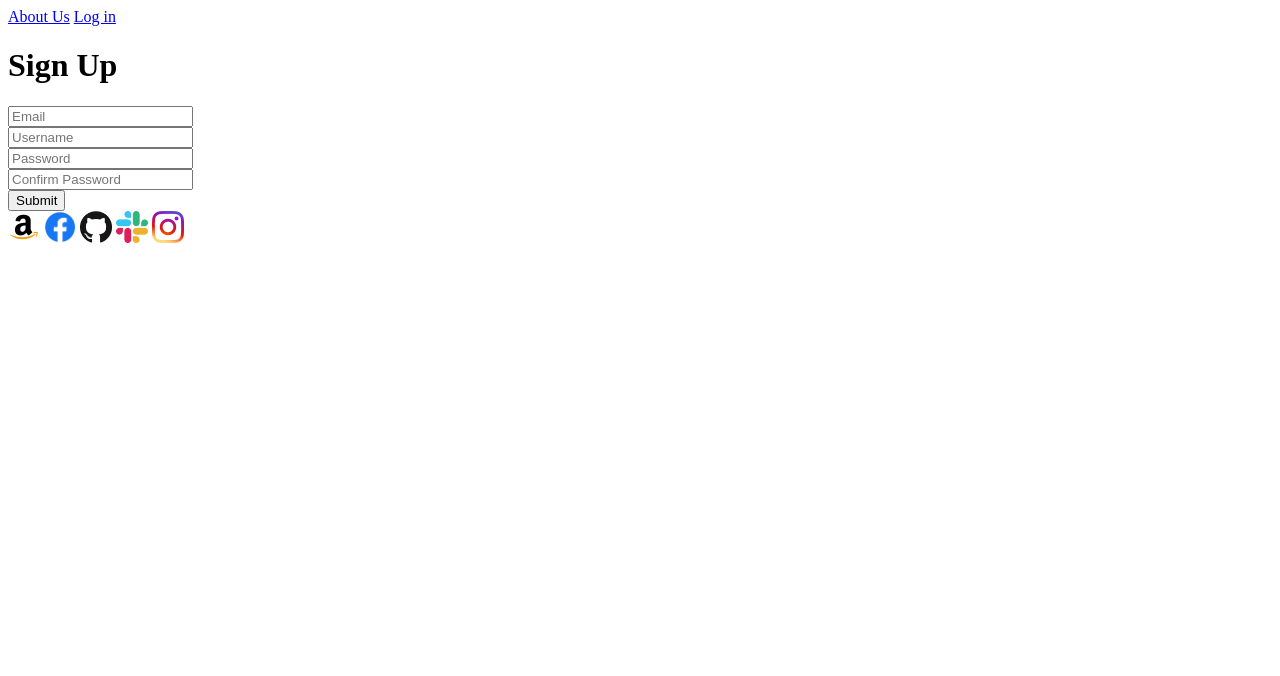
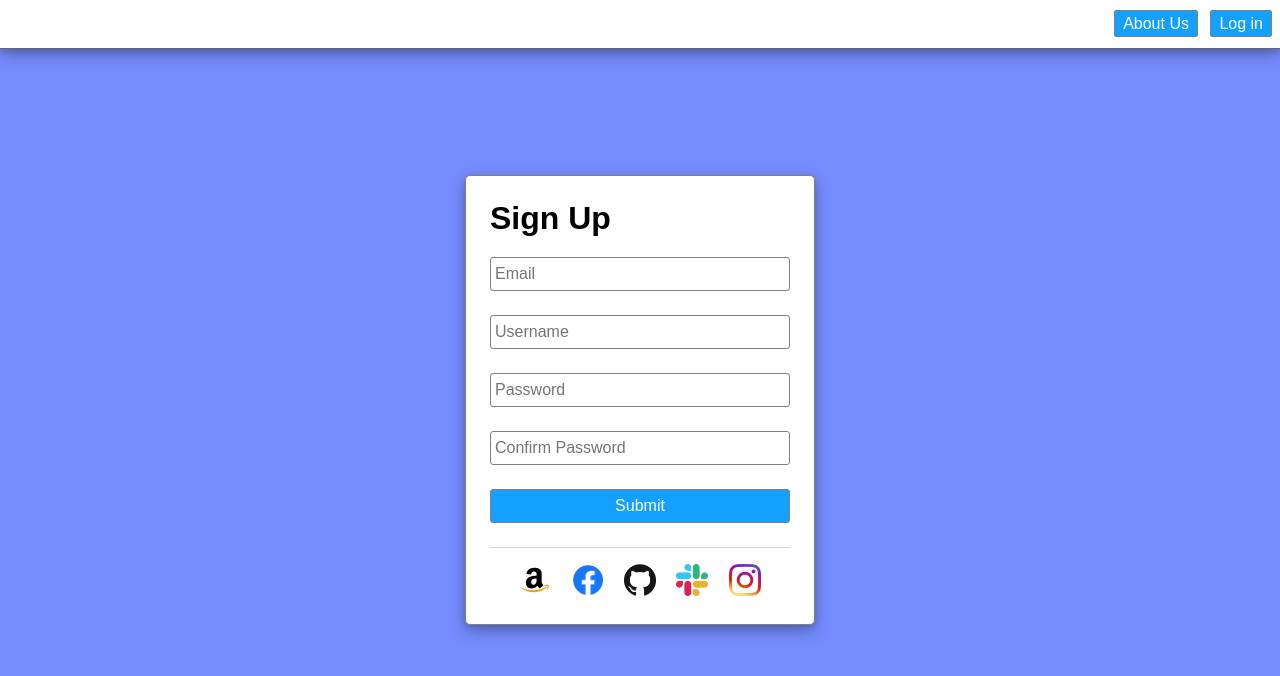
Before and after one commit to tbalbacete/staticRegisterPage, a plain HTML site: page index.html in a window 1280 px wide. Drawn offline with Linux system fonts and the light colour scheme.

Commit message:
added CSS styling for register page

```diff
--- a/index.html
+++ b/index.html
@@ -4,6 +4,7 @@
     <meta charset="UTF-8">
     <meta http-equiv="X-UA-Compatible" content="IE=edge">
     <meta name="viewport" content="width=device-width, initial-scale=1.0">
+    <link rel="stylesheet" href="./main.css" />
     <title>Register Page</title>
 </head>
 <body>
@@ -11,7 +12,7 @@
         <a href="#">About Us</a>
         <a href="#">Log in</a>
     </header>
-    <div>
+    <div class="container">
         <h1>Sign Up</h1>
         <form>
             <div>
--- /dev/null
+++ b/main.css
@@ -0,0 +1,90 @@
+body {
+    background-color: #768cff;
+    margin: 0;
+    font-family: sans-serif;
+    display: flex;
+    height: 100vh;
+}
+
+header {
+    background-color: white;
+    text-align: right;
+    padding: .75rem 0;
+    border-bottom: solid 1px dimgrey;
+    box-shadow:
+        0 4px 8px 0 rgba(0, 0, 0, 0.2),
+        0 6px 20px 0 rgba(0, 0, 0, 0.19);
+    position: fixed;
+    top: 0;
+    left: 0;
+    width: 100vw;
+}
+
+header a{
+    color: white;
+    background-color: #13a0ff;
+    border: solid 1px gray;
+    border-radius: 3px;
+    padding: .25rem .5rem;
+    margin-right: .5rem;
+    /* line-height adjust the amount of space taken up for the font */
+    line-height: 1.5rem;
+    /* This removes the underline from the a tag */
+    text-decoration: none;
+}
+
+header a:hover, form button:hover {
+    background-color: #1084d1;
+    cursor: pointer;
+}
+
+.container {
+    margin: auto;
+    padding: 1.5rem;
+    background-color: white;
+    border: solid 1px gray;
+    border-radius: 5px;
+    box-shadow:
+        0 4px 8px 0 rgba(0, 0, 0, 0.2),
+        0 6px 20px 0 rgba(0, 0, 0, 0.19);
+}
+
+.container h1 {
+    margin: 0 0 .5rem;
+}
+
+form input, form button {
+    width: 100%;
+    min-width: 300px;
+    /*
+        Our inputs and forms have different default sizes.
+        By changing the box-sizing, we can fix this
+     */
+     box-sizing: border-box;
+     margin: .75rem 0;
+     padding: .25rem;
+     line-height: 1.5rem;
+     font-size: 1em;
+     border: solid 1px gray;
+     border-radius: 3px;
+}
+
+form button {
+    color: white;
+    background-color: #13a0ff;
+}
+
+footer {
+    margin-top: .75rem;
+    border-top: solid 1px lightgray;
+    padding-top: 1rem;
+    text-align: center;
+}
+
+footer img {
+    margin: 0 .5rem;
+}
+
+footer img:hover {
+    cursor: pointer;
+}
```
